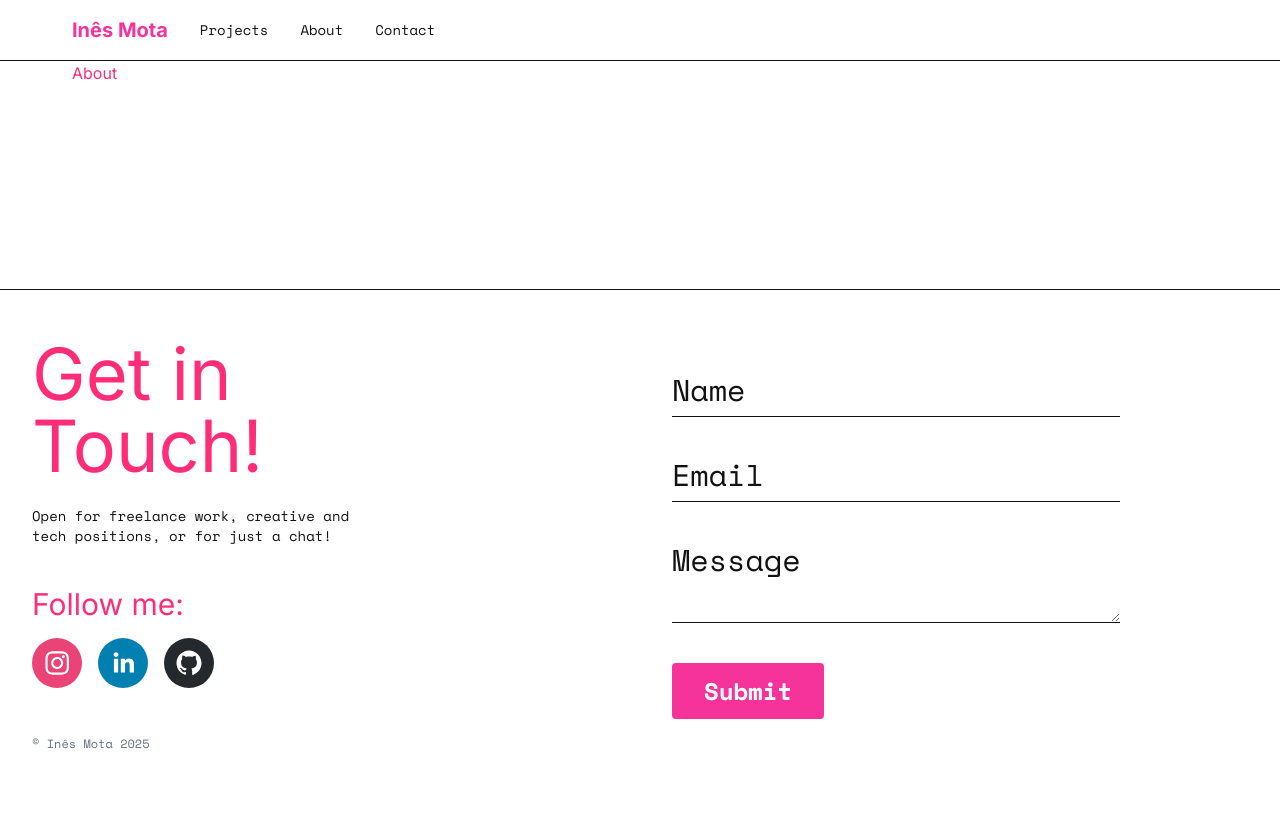
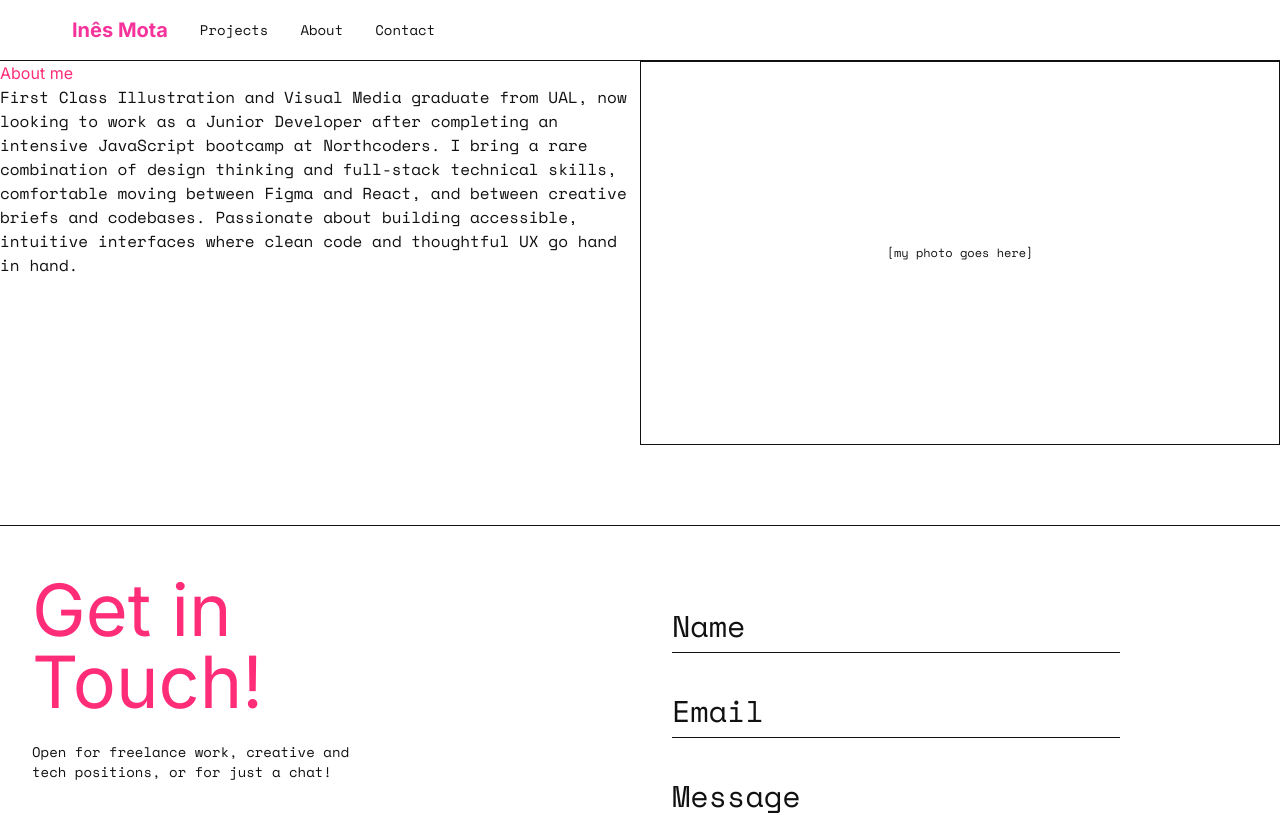
Before and after one commit to Ines1299/my-portfolio, a React (Vite) app: page /about in a window 1280 px wide. Shown: the top 815 px of the page. Built offline with nearby package versions, Linux system fonts and the light colour scheme; no server answers.

Commit message:
Started About page structure

```diff
--- a/src/pages/About.tsx
+++ b/src/pages/About.tsx
@@ -1,7 +1,21 @@
 function About() {
   return (
-    <div className="container">
-      <h1>About</h1>
+    <div className="flex mb-4">
+      <div className="w-1/2">
+        <h1>About me</h1>
+        <p>
+          First Class Illustration and Visual Media graduate from UAL, now
+          looking to work as a Junior Developer after completing an intensive
+          JavaScript bootcamp at Northcoders. I bring a rare combination of
+          design thinking and full-stack technical skills, comfortable moving
+          between Figma and React, and between creative briefs and codebases.
+          Passionate about building accessible, intuitive interfaces where clean
+          code and thoughtful UX go hand in hand.
+        </p>
+      </div>
+      <div className=" w-1/2 h-96 border border-black flex items-center justify-center shrink-0 ">
+        <p className="text-xs">[my photo goes here]</p>
+      </div>
     </div>
   );
 }
```
